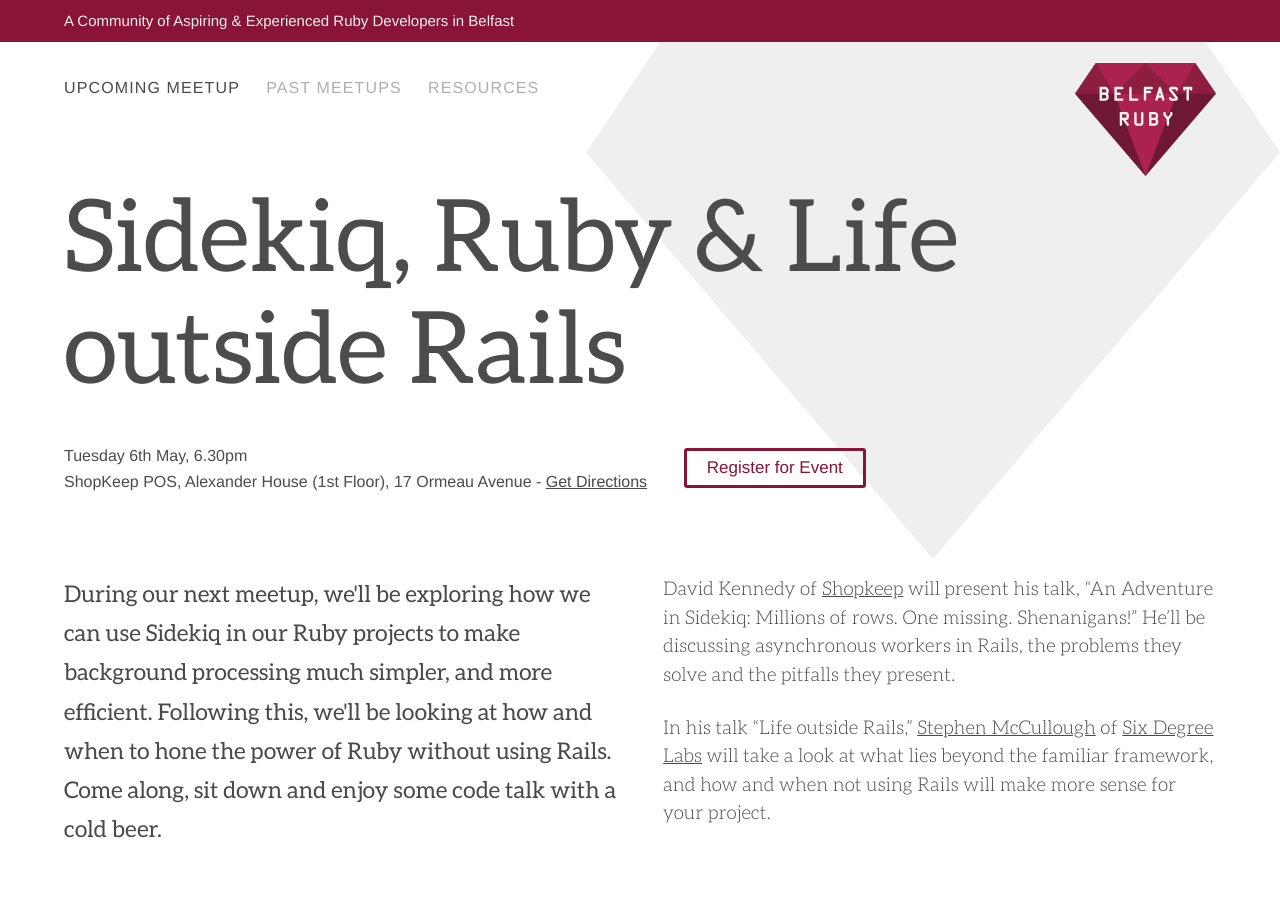
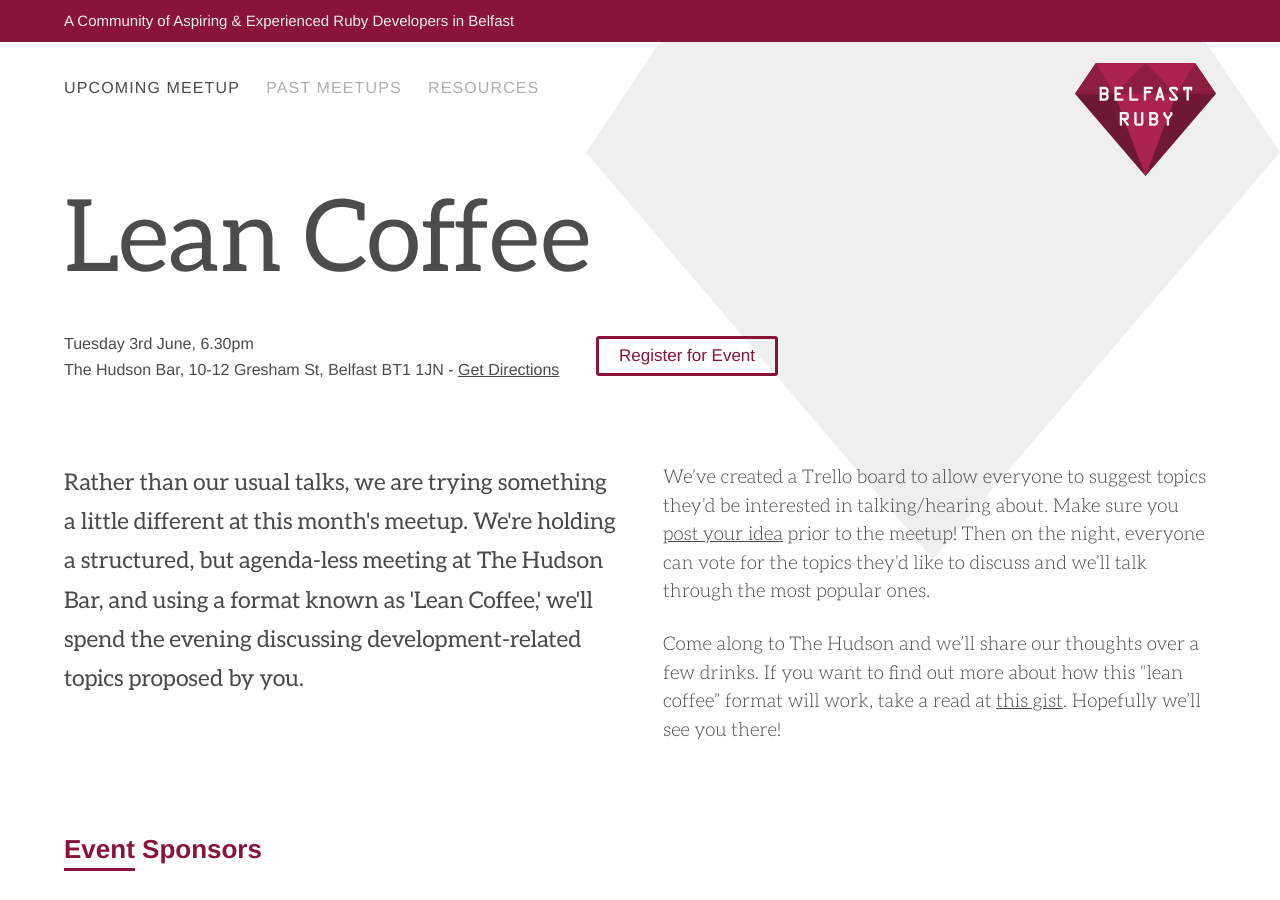
Before and after one commit to belfastruby/belfastruby.github.io, a Jekyll site: the page built from index.html, in a window 1280 px wide and 900 px high. Built offline with Jekyll 4.4.1, drawn with Linux system fonts in a browser that asks for light colours; nearby versions of some CDN libraries; Markdown is read by kramdown in place of the engine named in the settings.

Commit message:
adding details for BR-15 Lean Coffee meetup

```diff
--- a/_posts/2014-05-06-sidekiq-ruby-and-life-outside-rails.markdown
+++ b/_posts/2014-05-06-sidekiq-ruby-and-life-outside-rails.markdown
@@ -1,7 +1,7 @@
 ---
 layout: post
 
-past: false
+past: true
 number: "BR-14"
 title: "Sidekiq, Ruby &amp; Life outside Rails"
 when: Tuesday 6th May, 6.30pm
--- /dev/null
+++ b/_posts/2014-06-03-lean-coffee.markdown
@@ -0,0 +1,23 @@
+---
+layout: post
+
+past: false
+number: "BR-15"
+title: "Lean Coffee"
+when: Tuesday 3rd June, 6.30pm
+location: The Hudson Bar, 10-12 Gresham St, Belfast BT1 1JN
+
+directions: https://www.google.co.uk/maps/preview?ie=UTF-8&q=the+hudson+bar+belfast&fb=1&gl=uk&hq=the+hudson+bar+belfast&cid=3645907668615369875&ei=Hw6DU5PaGeGQ0AWcmIHICw&ved=0CDoQrwswAA927705,17z/data=!4m2!3m1!1s0x486108f93df6182d:0x30ef4d86a071c32a?hl=en
+
+register_link: "http://digitalcircle.org/events/belfast-ruby-lean-coffee"
+
+sponsors: [{name: "Rumble Labs", image: "/assets/images/rumblelabs-logo.png", link: "http://rumblelabs.com"}, {name: "Shopkeep", image: "/assets/images/shopkeeppos-logo.png", link: "http://shopkeep.com"}]
+
+intro: "Rather than our usual talks, we are trying something a little different at this month's meetup. We're holding a structured, but agenda-less meeting at The Hudson Bar, and using a format known as 'Lean Coffee,' we'll spend the evening discussing development-related topics proposed by you."
+
+
+---
+
+We've created a Trello board to allow everyone to suggest topics they'd be interested in talking/hearing about. Make sure you [post your idea](https://trello.com/b/mGGJmO7b/belfast-ruby-discussion-topics) prior to the meetup! Then on the night, everyone can vote for the topics they'd like to discuss and we'll talk through the most popular ones.
+
+Come along to The Hudson and we'll share our thoughts over a few drinks. If you want to find out more about how this "lean coffee" format will work, take a read at [this gist](http://www.mkdown.com/59e0246aa46f8e159a98). Hopefully we'll see you there!
```
